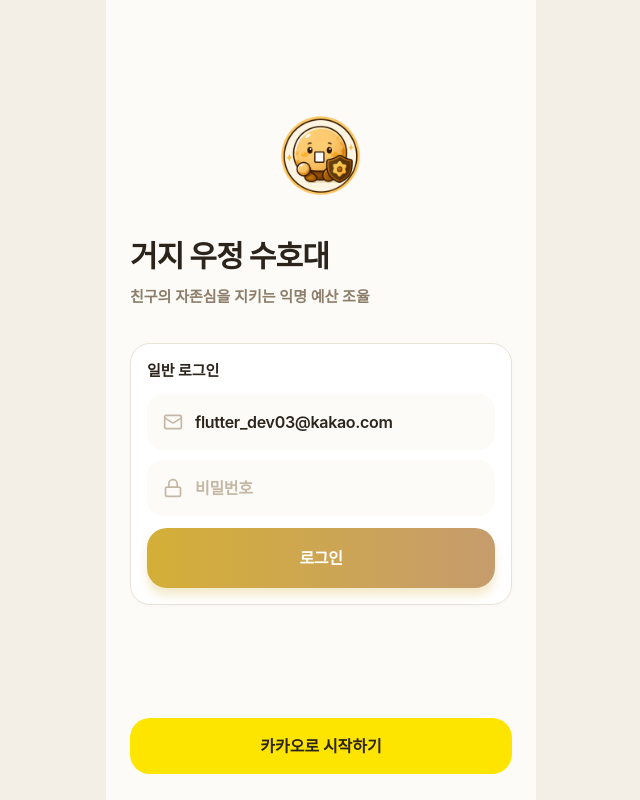
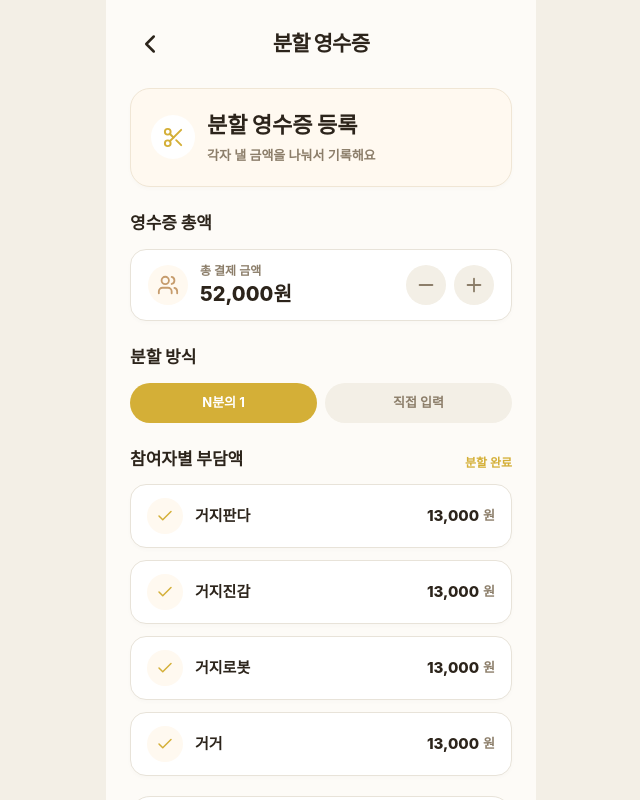
Before and after one commit to Sungeun0318/beggar-webfront, a React (Vite) app: page /receipts/split in a window 1280 px wide. Before the commit this address led to /login. Shown: the top 800 px of the page, without its empty margins (319-959 px from the left). Built offline with nearby package versions, Linux system fonts and the light colour scheme; no server answers; a web font is replaced by a local one.

Commit message:
Feat: 분할 영수증 화면 추가

```diff
--- a/src/App.tsx
+++ b/src/App.tsx
@@ -13,6 +13,7 @@ import { HomeScreen } from './features/home/HomeScreen'
 import { RankingScreen } from './features/home/RankingScreen'
 import { RecommendationScreen } from './features/recommendation/RecommendationScreen'
 import { ReceiptRegisterScreen } from './features/receipts/ReceiptRegisterScreen'
+import { ReceiptSplitScreen } from './features/receipts/ReceiptSplitScreen'
 import { ReceiptsScreen } from './features/receipts/ReceiptsScreen'
 import { ActiveRoomScreen } from './features/room/ActiveRoomScreen'
 import { CreateRoomScreen } from './features/room/CreateRoomScreen'
@@ -47,6 +48,7 @@ function App() {
         <Route path="/budget/result" element={<BudgetResultScreen />} />
         <Route path="/recommend" element={<RecommendationScreen />} />
         <Route path="/receipts/register" element={<ReceiptRegisterScreen />} />
+        <Route path="/receipts/split" element={<ReceiptSplitScreen />} />
         <Route path="/receipts" element={<ReceiptsScreen />} />
         <Route path="/room/:no/settings" element={<RoomSettingsScreen />} />
         <Route path="/room/:no/rating" element={<RoomRatingScreen />} />
--- /dev/null
+++ b/src/features/receipts/ReceiptSplitScreen.tsx
@@ -0,0 +1,215 @@
+import { Check, Minus, Plus, Scissors, Users } from 'lucide-react'
+import { useMemo, useState } from 'react'
+import { useNavigate } from 'react-router-dom'
+
+import { AppHeaderTitled } from '../../components/AppHeader'
+import { PhoneFrame } from '../../components/PhoneFrame'
+import { PrimaryButton } from '../../components/PrimaryButton'
+import { RoundIcon } from '../../components/RoundIcon'
+import { softBox } from '../../components/ui/softBox'
+import { money } from '../../lib/format'
+import { members, receipts } from '../../mocks'
+import { colors, radii, spacing } from '../../theme/tokens'
+
+const initialTotal = receipts[2]?.amount ?? 52000
+
+type SplitMode = 'equal' | 'custom'
+
+function toEqualSplit(total: number) {
+  const base = Math.floor(total / members.length)
+  const remainder = total - base * members.length
+
+  return members.map((member, index) => ({
+    name: member.name,
+    amount: base + (index === 0 ? remainder : 0),
+  }))
+}
+
+export function ReceiptSplitScreen() {
+  const navigate = useNavigate()
+  const [totalAmount, setTotalAmount] = useState(initialTotal)
+  const [mode, setMode] = useState<SplitMode>('equal')
+  const [splits, setSplits] = useState(() => toEqualSplit(initialTotal))
+
+  const splitTotal = useMemo(
+    () => splits.reduce((sum, split) => sum + split.amount, 0),
+    [splits],
+  )
+  const remaining = totalAmount - splitTotal
+
+  const applyEqualSplit = (nextTotal = totalAmount) => {
+    setMode('equal')
+    setSplits(toEqualSplit(nextTotal))
+  }
+
+  const changeTotal = (delta: number) => {
+    const nextTotal = Math.max(totalAmount + delta, 0)
+    setTotalAmount(nextTotal)
+    if (mode === 'equal') {
+      setSplits(toEqualSplit(nextTotal))
+    }
+  }
+
+  const changeSplitAmount = (name: string, value: string) => {
+    setMode('custom')
+    setSplits((current) =>
+      current.map((split) =>
+        split.name === name
+          ? { ...split, amount: Number(value.replace(/\D/g, '')) || 0 }
+          : split,
+      ),
+    )
+  }
+
+  return (
+    <PhoneFrame height={930}>
+      <main className="min-h-[930px] bg-bg">
+        <AppHeaderTitled title="분할 영수증" onBack={() => navigate(-1)} />
+
+        <section
+          className="px-pageH pt-2"
+          style={{ paddingBottom: spacing.bottomSafe }}
+        >
+          <div
+            className="p-5"
+            style={softBox({ color: colors.accentBg, radius: radii.card })}
+          >
+            <div className="flex items-center">
+              <div className="grid h-11 w-11 place-items-center rounded-full bg-white">
+                <Scissors aria-hidden="true" size={23} color={colors.accent} />
+              </div>
+              <div className="ml-3">
+                <h1 className="text-[22px] font-black text-text">
+                  분할 영수증 등록
+                </h1>
+                <p className="mt-1 text-[13px] font-semibold text-sub">
+                  각자 낼 금액을 나눠서 기록해요
+                </p>
+              </div>
+            </div>
+          </div>
+
+          <div className="h-6" />
+          <h2 className="text-[17px] font-extrabold text-text">
+            영수증 총액
+          </h2>
+          <div className="h-[13px]" />
+          <div
+            className="flex h-[72px] items-center px-[17px]"
+            style={softBox({ radius: radii.compact })}
+          >
+            <div className="grid h-10 w-10 place-items-center rounded-full bg-accentBg">
+              <Users aria-hidden="true" size={22} color={colors.brown} />
+            </div>
+            <div className="ml-3">
+              <p className="text-[12px] font-semibold text-sub">총 결제 금액</p>
+              <p className="text-xl font-extrabold text-text">
+                {money(totalAmount)}원
+              </p>
+            </div>
+            <div className="flex-1" />
+            <button
+              type="button"
+              onClick={() => changeTotal(-1000)}
+              className="disabled:opacity-45"
+              disabled={totalAmount <= 0}
+            >
+              <RoundIcon Icon={Minus} />
+            </button>
+            <div className="w-2" />
+            <button type="button" onClick={() => changeTotal(1000)}>
+              <RoundIcon Icon={Plus} />
+            </button>
+          </div>
+
+          <div className="h-6" />
+          <h2 className="text-[17px] font-extrabold text-text">
+            분할 방식
+          </h2>
+          <div className="mt-3 grid grid-cols-2 gap-2">
+            <button
+              type="button"
+              onClick={() => applyEqualSplit()}
+              className={`h-10 rounded-chip text-[13px] font-bold ${
+                mode === 'equal' ? 'bg-accent text-white' : 'bg-muted text-sub'
+              }`}
+            >
+              N분의 1
+            </button>
+            <button
+              type="button"
+              onClick={() => setMode('custom')}
+              className={`h-10 rounded-chip text-[13px] font-bold ${
+                mode === 'custom' ? 'bg-accent text-white' : 'bg-muted text-sub'
+              }`}
+            >
+              직접 입력
+            </button>
+          </div>
+
+          <div className="h-6" />
+          <div className="flex items-end justify-between">
+            <h2 className="text-[17px] font-extrabold text-text">
+              참여자별 부담액
+            </h2>
+            <span
+              className={`text-[12px] font-bold ${
+                remaining === 0 ? 'text-accent' : 'text-danger'
+              }`}
+            >
+              {remaining === 0
+                ? '분할 완료'
+                : `${money(Math.abs(remaining))}원 ${
+                    remaining > 0 ? '남음' : '초과'
+                  }`}
+            </span>
+          </div>
+          <div className="mt-3 space-y-3">
+            {splits.map((split) => (
+              <div
+                key={split.name}
+                className="flex h-[64px] items-center px-4"
+                style={softBox({ radius: radii.compact })}
+              >
+                <div className="grid h-9 w-9 place-items-center rounded-full bg-accentBg">
+                  <Check aria-hidden="true" size={18} color={colors.accent} />
+                </div>
+                <span className="ml-3 flex-1 text-[15px] font-bold text-text">
+                  {split.name}
+                </span>
+                <input
+                  value={money(split.amount)}
+                  onFocus={() => setMode('custom')}
+                  onChange={(event) =>
+                    changeSplitAmount(split.name, event.target.value)
+                  }
+                  inputMode="numeric"
+                  className="w-[100px] bg-transparent text-right text-[15px] font-extrabold text-text outline-none"
+                />
+                <span className="ml-1 text-[13px] font-semibold text-sub">
+                  원
+                </span>
+              </div>
+            ))}
+          </div>
+
+          <div
+            className="mt-5 p-4 text-[13px] font-semibold leading-[1.5] text-sub"
+            style={softBox({ radius: radii.card })}
+          >
+            실제 영수증 OCR 연동 전까지는 총액과 참여자별 부담액을 직접
+            조정할 수 있게 둬요.
+          </div>
+
+          <div className="mt-6">
+            <PrimaryButton
+              label="분할 영수증 등록"
+              onTap={() => navigate('/receipts')}
+              enabled={remaining === 0}
+            />
+          </div>
+        </section>
+      </main>
+    </PhoneFrame>
+  )
+}
--- a/src/features/room/ActiveRoomScreen.tsx
+++ b/src/features/room/ActiveRoomScreen.tsx
@@ -38,7 +38,7 @@ function RoomReceiptBar() {
         </button>
         <button
           type="button"
-          onClick={() => navigate('/receipts/register')}
+          onClick={() => navigate('/receipts/split')}
           className="flex w-[116px] flex-col items-center pt-3 text-text"
         >
           <Scissors aria-hidden="true" size={26} />
```
